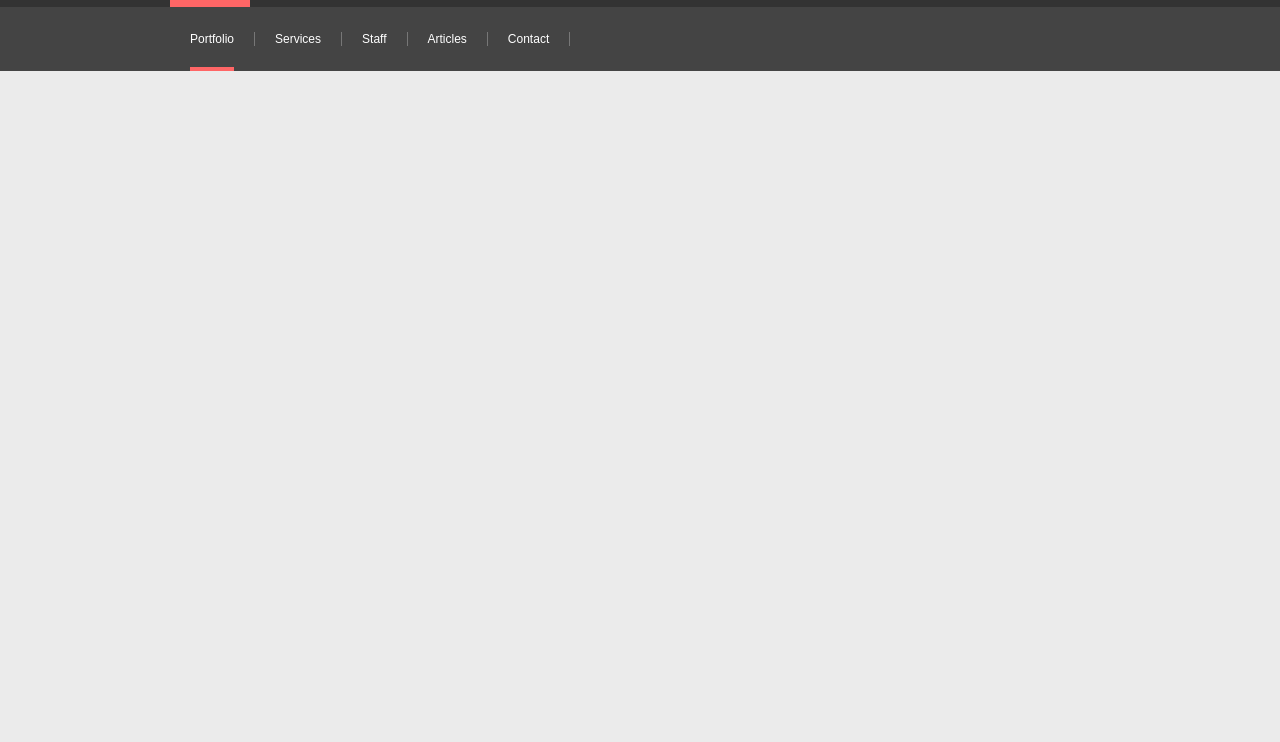
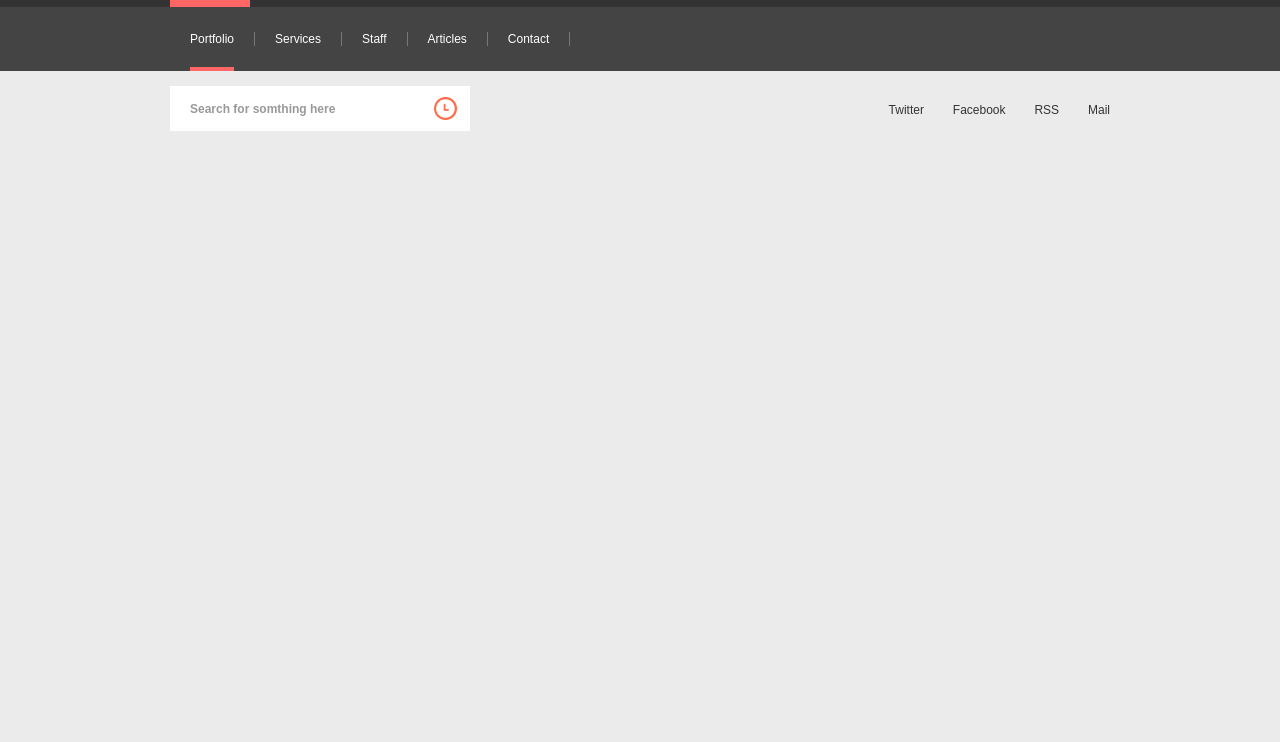
Before and after one commit to jennieblenckert/good-inc.github.io, a plain HTML site: page index.html in a window 1280 px wide. Shown: the part 58-800 px from the top of the page. Drawn offline with Linux system fonts and the light colour scheme.

Commit message:
search form

```diff
--- a/css/style.css
+++ b/css/style.css
@@ -151,3 +151,39 @@ a, a:hover {text-decoration: none;}
 	right: 0;
 	top: 35px;
 }
+
+.panel-header {
+	padding: 15px 0 10px;
+}
+
+.search-wrap {
+	width: 300px;
+}
+
+.search {
+	width: 100%;
+	height: 45px;
+	background: #fff url(../img/clock.png) no-repeat center right 13px;
+	padding: 15px 20px;
+	box-shadow: 1px 1px 1px 1px rgba (0,0,0,.1.5);
+	border: none;
+}
+
+.search::-webkit-input-placeholder {
+	font: bold 12px Arial, sans-serif;
+	color: #999;
+}
+
+.social {
+	padding-top: 11px;
+}
+
+.social a {
+	font: 12px Arial, sans-serif;
+	color: #333;
+	display: inline-block;
+	margin-left: 25px;
+}
+.social a:first-child {
+	margin-left: 0;
+}
--- a/index.html
+++ b/index.html
@@ -31,5 +31,21 @@
                </div>
           </div>
 
+		<div class="container clearfix">
+			<div class="panel-header">
+				<div class="search-wrap left">
+					<form action="">
+						<input class="search" type="text" name="" value="" placeholder="Search for somthing here">
+					</form>
+				</div>
+				<div class="social right">
+					<a href="#" class="tw">Twitter</a>
+					<a href="#" class="fb">Facebook</a>
+					<a href="#" class="rss">RSS</a>
+					<a href="#" class="ml">Mail</a>
+				</div>
+			</div>
+		</div>
+
      </div>
 </body>
```
Also changed, not shown: img/clock.png (added).
